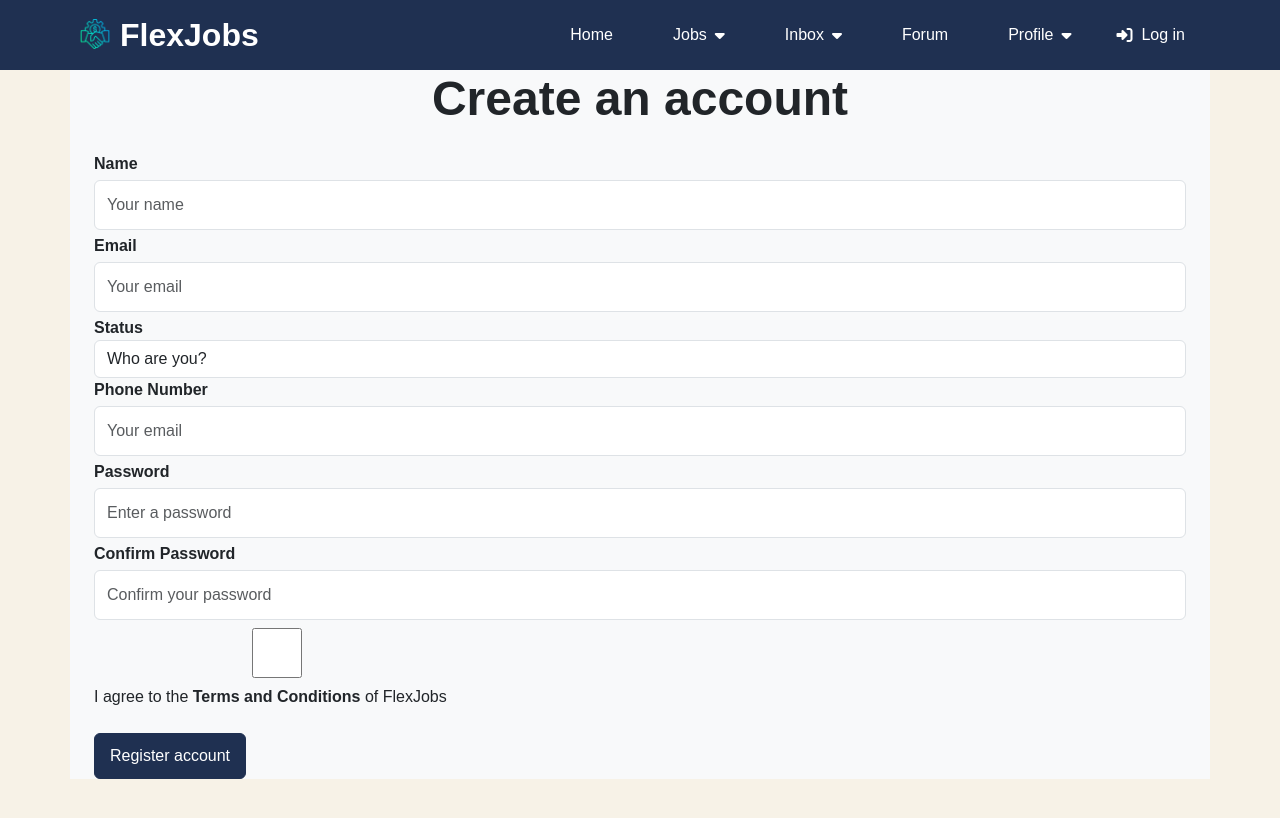
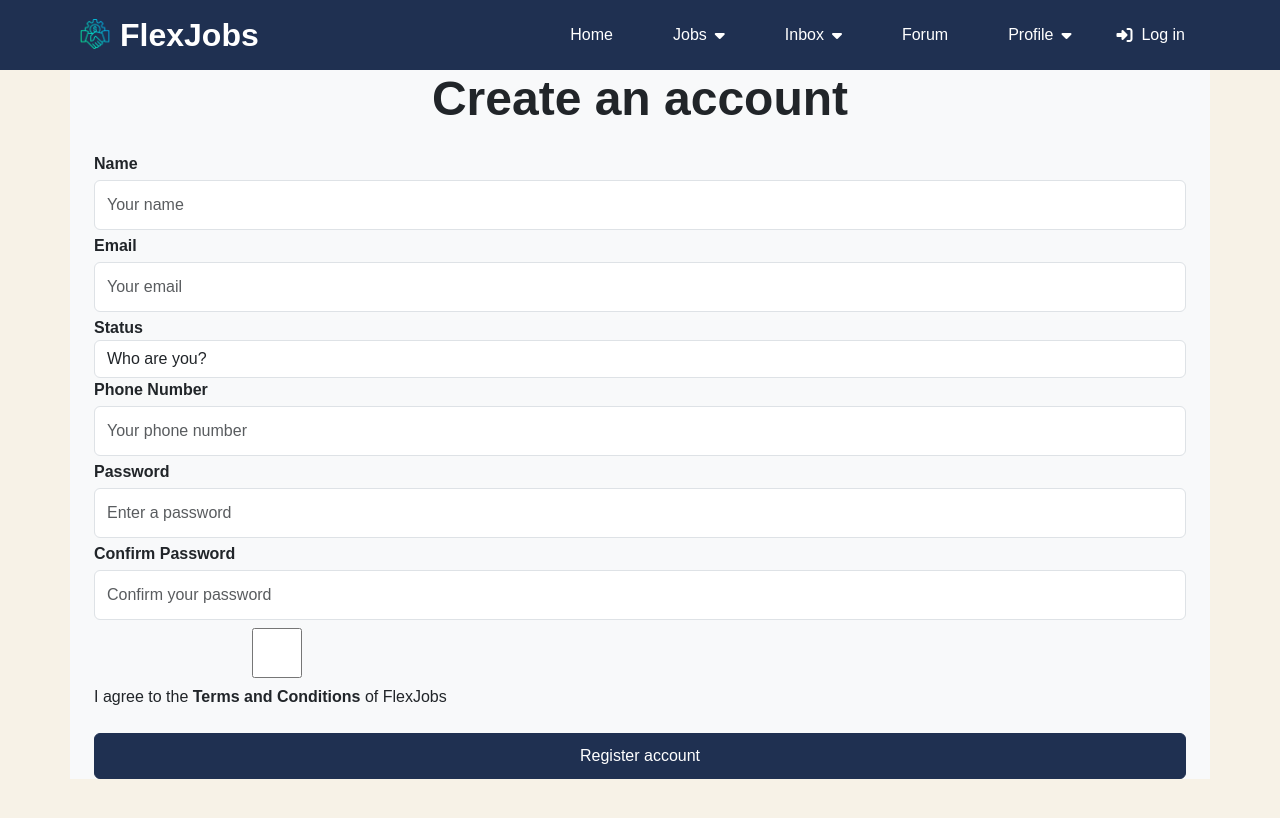
Before and after one commit to Kairos5106/FlexJobs, a React (Vite) app in the folder flexjobs-client/: page /Signup in a window 1280 px wide. Shown: the top 818 px of the page. Built offline with nearby package versions, Linux system fonts and the light colour scheme.

Commit message:
saving changes

```diff
--- a/flexjobs-client/src/modules/Module1/Signup.jsx
+++ b/flexjobs-client/src/modules/Module1/Signup.jsx
@@ -63,14 +63,14 @@ const Signup = () => {
 
               {/* Needs to be modified for phone number */}
               <div className="form-group">
-                <label htmlFor="email"><b>Phone Number</b></label>
+                <label htmlFor="phoneNo"><b>Phone Number</b></label>
                 <input
-                  type="email"
+                  type="tel"
                   className="form-control"
-                  placeholder="Your email"
-                  name="email"
+                  placeholder="Your phone number"
+                  name="phoneNo"
                   required
-                  onChange={(e) => setEmail(e.target.value)}
+                  onChange={(e) => setPhoneNo(e.target.value)}
                   />
               </div>
 
@@ -89,7 +89,7 @@ const Signup = () => {
               <div className="form-group">
                 <label htmlFor="passwordConfirm"><b>Confirm Password</b></label>
                 <input
-                  type="passwordConfirm"
+                  type="password"
                   className="form-control"
                   placeholder="Confirm your password"
                   name="passwordConfirm"
@@ -105,7 +105,7 @@ const Signup = () => {
                 </label>
               </div>
 
-              <Link to="/Signup" className="mt-4 btn btn-primary">Register account</Link>
+              <button type="submit" className="mt-4 btn btn-primary">Register account</button>
 
             </div>
           </form>
```
